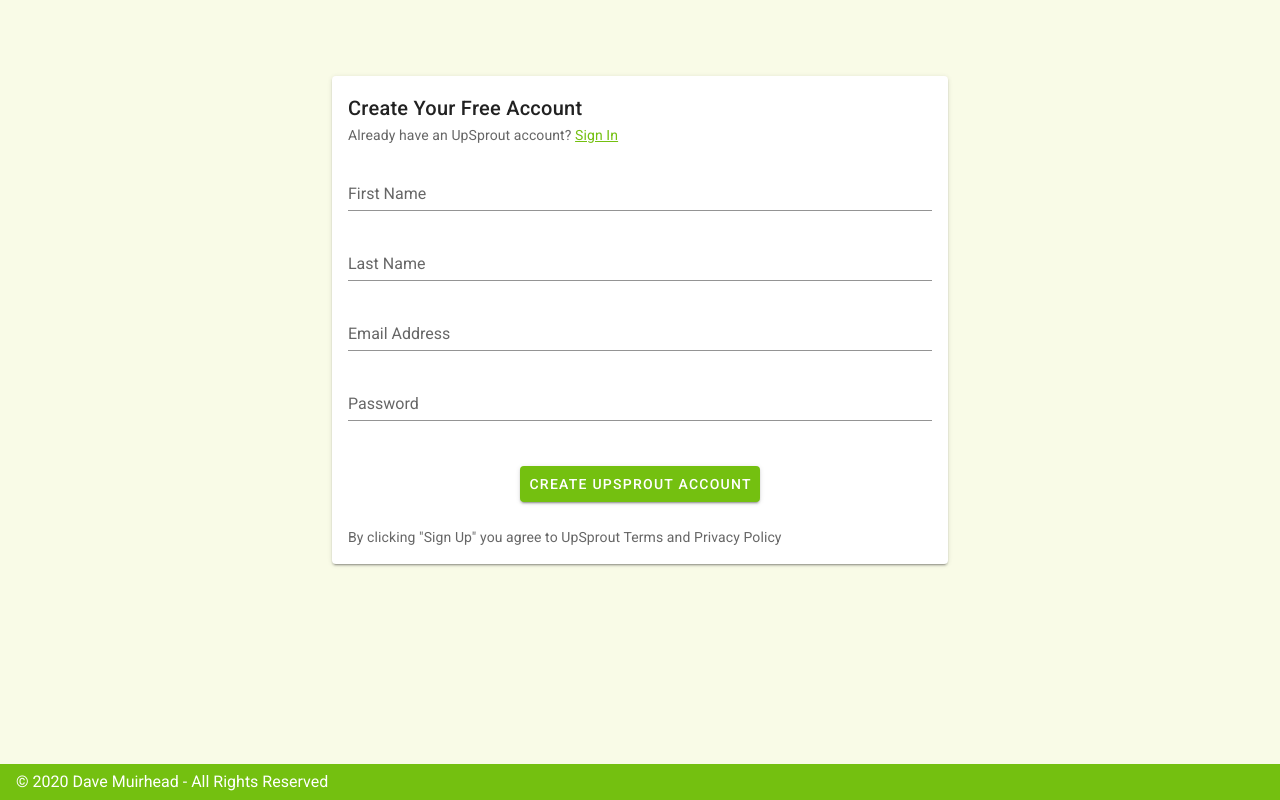
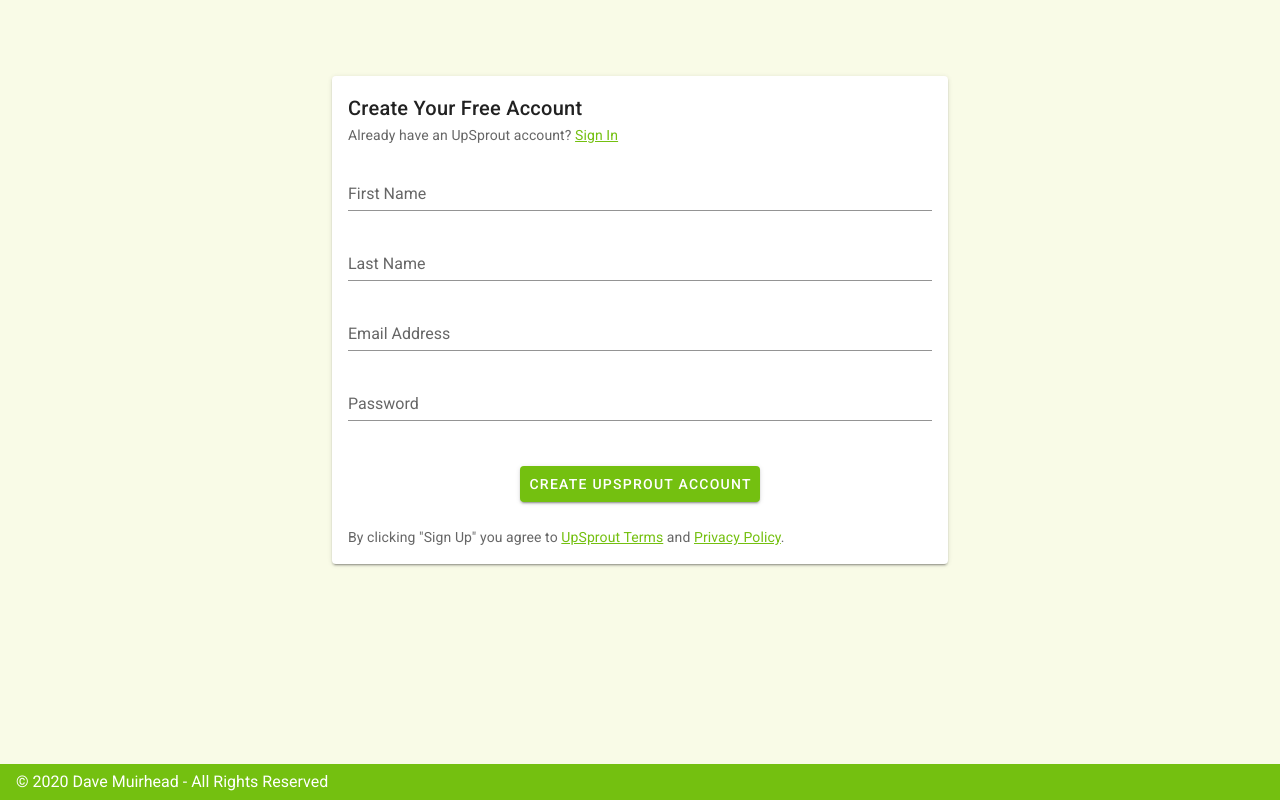
Before and after one commit to DaveMuirhead/naboo-pwa, a Nuxt app: page /onboarding/provider in a window 1280 px wide. Built offline with nearby package versions, Linux system fonts and the light colour scheme.

Commit message:
added stubbed out terms and privacy pages

```diff
--- a/pages/onboarding/provider/index.vue
+++ b/pages/onboarding/provider/index.vue
@@ -22,7 +22,7 @@
             <v-spacer />
           </v-card-actions>
           <v-card-text>
-            By clicking "Sign Up" you agree to UpSprout Terms and Privacy Policy
+            By clicking "Sign Up" you agree to <nuxt-link to="/terms">UpSprout Terms</nuxt-link> and <nuxt-link to="/privacy">Privacy Policy</nuxt-link>.
           </v-card-text>
         </v-card>
       </v-col>
--- /dev/null
+++ b/pages/privacy.vue
@@ -0,0 +1,15 @@
+<template>
+  <v-container>
+    <v-row class="my-5">
+      <v-col>
+        <h1 class="display-3 font-weight-bold mb-4" color="primary">Privacy Policy</h1>
+      </v-col>
+    </v-row>
+  </v-container>
+</template>
+
+<script>
+export default {
+  layout: "external"
+};
+</script>
--- /dev/null
+++ b/pages/terms.vue
@@ -0,0 +1,15 @@
+<template>
+  <v-container>
+    <v-row class="my-5">
+      <v-col>
+        <h1 class="display-3 font-weight-bold mb-4" color="primary">Terms of Service</h1>
+      </v-col>
+    </v-row>
+  </v-container>
+</template>
+
+<script>
+export default {
+  layout: "external"
+};
+</script>
```
